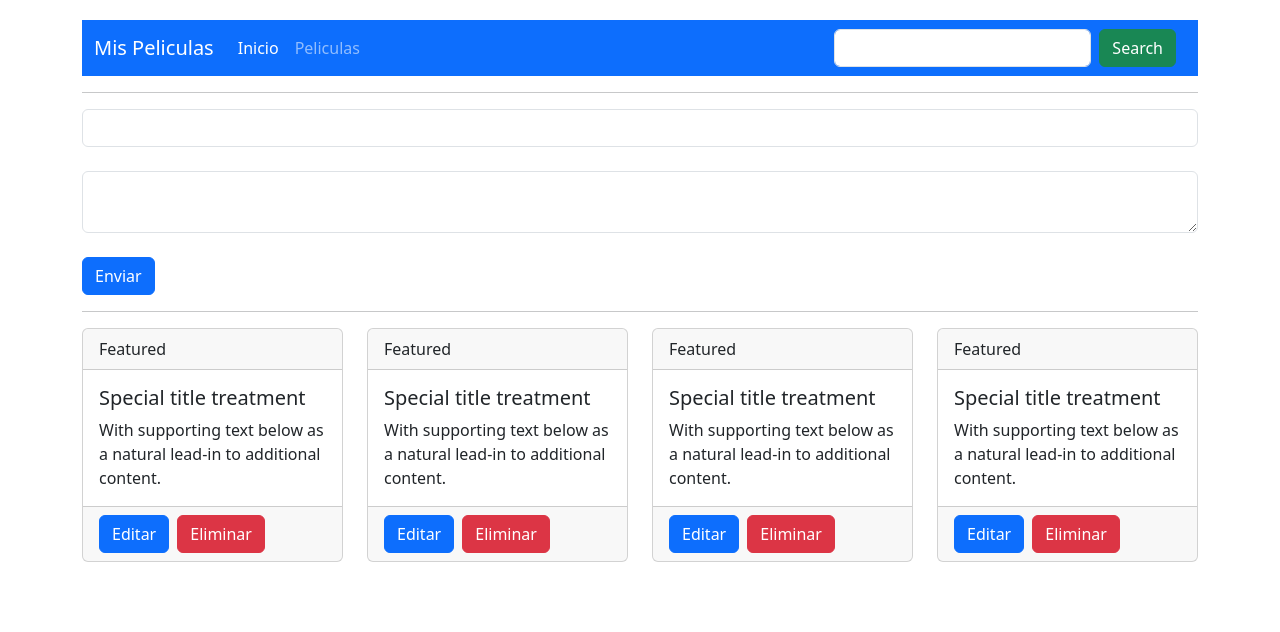
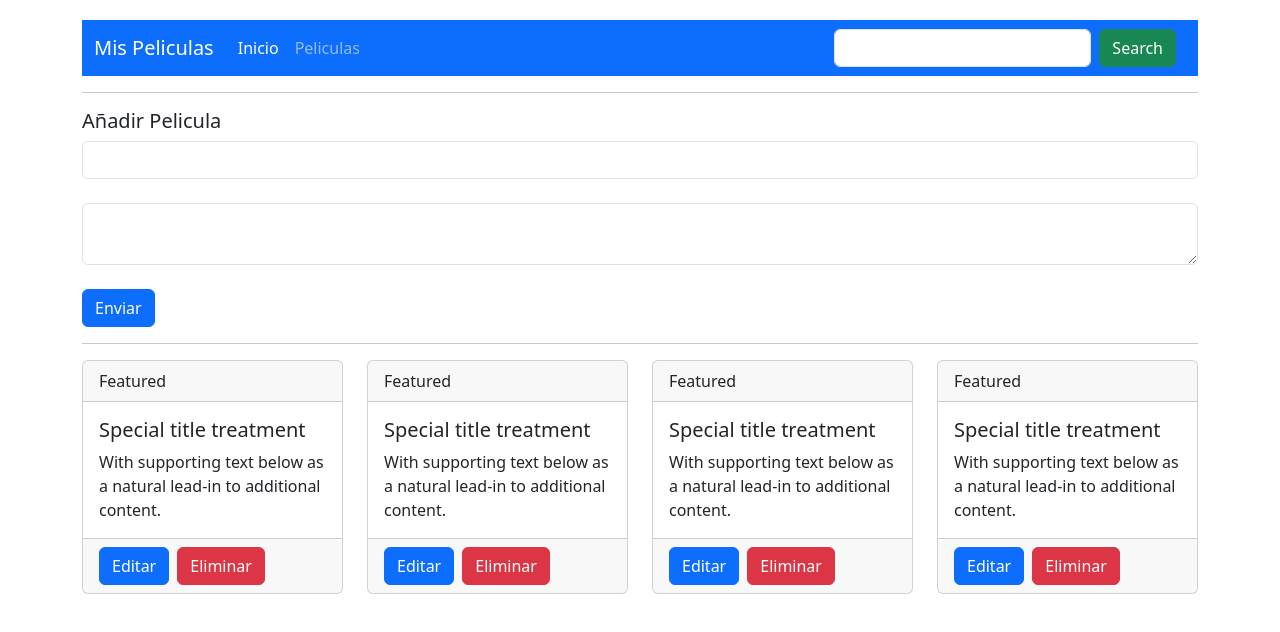
Before and after one commit to saulsistemas/CURSO_REACT, a React (Vite) app in the folder 04HOOKS/hook-app/: page / in a window 1280 px wide. Shown: the top 632 px of the page. Built offline with nearby package versions, Linux system fonts and the light colour scheme.

Commit message:
Capturar datos de formulario

```diff
--- a/04HOOKS/hook-app/src/REACT-VICTOR-ROBLES/05-projecto-peliculas/componentes/Agregar.jsx
+++ b/04HOOKS/hook-app/src/REACT-VICTOR-ROBLES/05-projecto-peliculas/componentes/Agregar.jsx
@@ -1,11 +1,51 @@
+import { useState } from "react";
 
 export const Agregar = () => {
+    const tituloComponente = "Añadir Pelicula";
+
+    const [pelicula,setPeliculas] = useState({});
+
+    //Desestructuracion del objeto
+    const {titulo,descripcion} = pelicula;
+
+    const conseguirDatosForm=function(e){
+        e.preventDefault();
+
+        // 1) conseguir datos del formulario
+        const target    = e.target;
+        const titulo      = target.titulo.value;
+        const descripcion = target.descripcion.value;
+
+        // 02)crear objeta de la peliucula
+        const pelicula = {
+            id: new Date().getTime(),
+            titulo,
+            descripcion
+        }
+        setPeliculas(pelicula);
+    }
+
+
     return (
         <>
-            <form action="">
-                <input type="text" className="form-control" name="titulo" /><br />
-                <textarea name="titulo" className="form-control"></textarea><br />
-                <input className="btn btn-primary" type="submit" value="Enviar" />
+            <h5>{ tituloComponente }</h5>
+            {(titulo && descripcion) && " Has creado la pelicula "+titulo}
+            <form onSubmit={conseguirDatosForm}>
+                <input type="text"
+                name="titulo"
+                className="form-control"
+                /><br />
+
+                <textarea
+                name="descripcion"
+                className="form-control"
+                ></textarea><br />
+
+                <input
+                className="btn btn-primary"
+                type="submit"
+                value="Enviar" />
+
             </form>
         </>
     )
```
